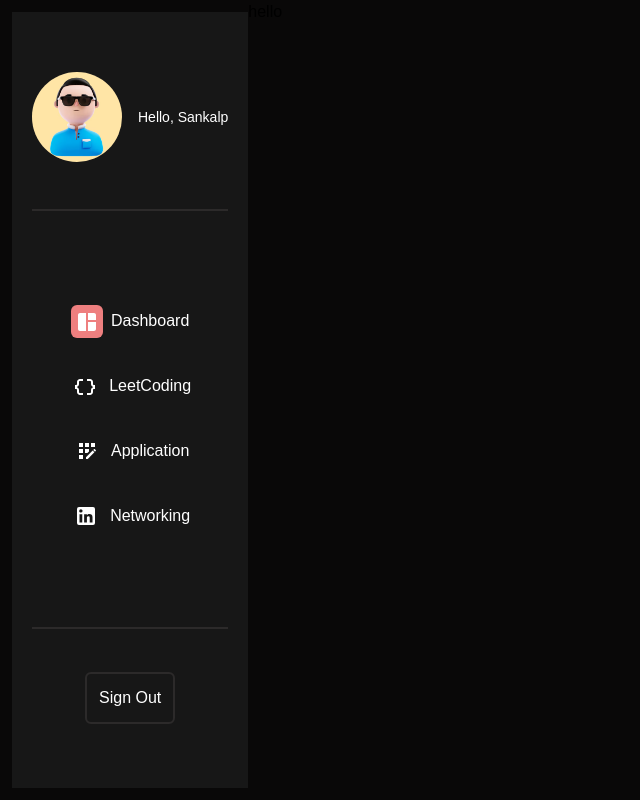
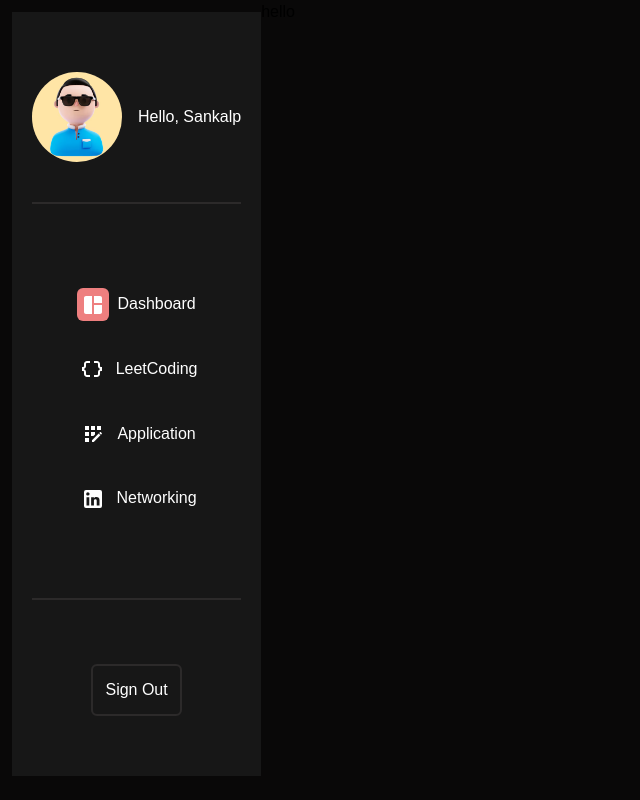
Before and after one commit to SankalpKadam/Job-Tracker, a React (Create React App) app: page / in a window 1280 px wide. Shown: the whole page, without its empty margins (0-640 px from the left). Built offline with nearby package versions, Linux system fonts and the light colour scheme.

Commit message:
adjusted menu and font size for responsiveness

```diff
--- a/src/components/Dashboard/DashboardPage.jsx
+++ b/src/components/Dashboard/DashboardPage.jsx
@@ -1,19 +1,9 @@
 import React, { useState } from 'react'
-import Menu from '../UniversalComponents/Menu/Menu'
-import MenuIcon from '@mui/icons-material/Menu';
+import Navbar from '../UniversalComponents/Navbar/Navbar'
 const DashboardPage = () => {
-    const [menuOpen, setMenuOpen] = useState(false)
     return (
-        <div className='dashboardpage bg-darkbg lg:flex lg:flex-row flex flex-col h-full'>
-            <div className='text-darktext bg-darkaccentbg flex flex-row justify-between items-center p-3 lg:hidden'>
-                <div className='md:text-2xl'>Job Tracker</div>
-                <MenuIcon fontSize='large' onClick={()=>{
-                    menuOpen?setMenuOpen(false):setMenuOpen(true)
-                }}/>
-            </div>
-            <div className={`grow-0.3 lg:ml-3 rounded-md h-full lg:translate-y-0 transition ease-in-out delay-150 ${menuOpen?'translate-y-[-1%]':'xs:translate-y-[-120%] sm:translate-y-[-150%]'}`}>
-                <Menu />
-            </div>
+        <div className='dashboardpage bg-darkbg lg:flex lg:flex-row flex flex-col h-[98.5%]'>
+            <Navbar/>
             <div className='grow-0.7 bg-grey text-white'>
                 hello
             </div>
--- a/src/components/UniversalComponents/Menu/Menu.jsx
+++ b/src/components/UniversalComponents/Navbar/Menu/Menu.jsx
@@ -12,12 +12,12 @@ const Menu = () => {
                     <div className='lg:w-[90px] lg:h-[90px] md:w-[100px] md:h-[100px] w-[60px] h-[60px] rounded-full bg-darkcirclebg'>
                         <img src={require('../Menu/3d-illustration-person-with-sunglasses_23-2149436188.avif')} alt="" srcset="" className='rounded-full' />
                     </div>
-                    <div className='pl-4 my-auto text-3xl lg:text-sm sm:text-lg'>Hello, Sankalp</div>
+                    <div className='pl-4 my-auto text-3xl lg:text-base sm:text-lg xs:text-base md:text-2xl'>Hello, Sankalp</div>
                 </div>
             </div>
             <div className='grow-0.4 flex flex-col justify-center items-center border-b-2 border-darkcirclebg w-full h-[60%]'>
 
-                <Link to={"/"} className='text-darktext my-4 flex items-center'>
+                <Link to={"/"} className='text-darktext my-4 flex items-center md:text-2xl lg:text-base'>
                     {/* <div className='flex items-center'> */}
                     <div className='p-1 mr-2 bg-darkdashboardaccent rounded-md'>
                         <SpaceDashboardIcon fontSize='medium' />
@@ -25,22 +25,25 @@ const Menu = () => {
                     Dashboard
                     {/* </div> */}
                 </Link>
-                <Link to={"/"} className='text-darktext my-4 flex items-center'><div className='p-1 mr-2 bg-darkleetcodeaccentt rounded-md'>
+                <Link to={"/"} className='text-darktext my-4 flex items-center md:text-2xl lg:text-base'>
+                    <div className='p-1 mr-2 bg-darkleetcodeaccentt rounded-md'>
                         <DataObjectIcon fontSize='medium' />
                     </div>
                     LeetCoding</Link>
-                <Link to={"/"} className='text-darktext my-4 flex items-center'><div className='p-1 mr-2 bg-darkapplicationaccentt rounded-md'>
+                <Link to={"/"} className='text-darktext my-4 flex items-center md:text-2xl lg:text-base'>
+                    <div className='p-1 mr-2 bg-darkapplicationaccentt rounded-md'>
                         <AppRegistrationIcon fontSize='medium' />
                     </div>
                     Application</Link>
-                <Link to={"/"} className='text-darktext my-4 flex items-center'><div className='p-1 mr-2 bg-darknetworkingaccentt rounded-md'>
+                <Link to={"/"} className='text-darktext my-4 flex items-center md:text-2xl lg:text-base'>
+                    <div className='p-1 mr-2 bg-darknetworkingaccentt rounded-md'>
                         <LinkedInIcon fontSize='medium' />
                     </div>
                     Networking</Link>
                 {/* <Link to={"/"} className='text-darktext my-4'>Dashboard</Link> */}
             </div>
-            <div className='grow-0.3 h-[20%] justify-center items-center flex'>
-                <div className='rounded-md text-darktext p-3 border-2 border-darkcirclebg'>
+            <div className='grow-0.3 h-[20%] justify-center items-center flex sm:mt-6 mt-0'>
+                <div className='rounded-md text-darktext p-3 border-2 border-darkcirclebg md:text-2xl lg:text-base'>
                     Sign Out
                 </div>
             </div>
```
Also changed, not shown: src/components/UniversalComponents/Navbar/Menu/3d-illustration-person-with-sunglasses_23-2149436188.avif (renamed from src/components/UniversalComponents/Menu/3d-illustration-person-with-sunglasses_23-2149436188.avif). Lines whose indentation alone changed are shown as unchanged.
